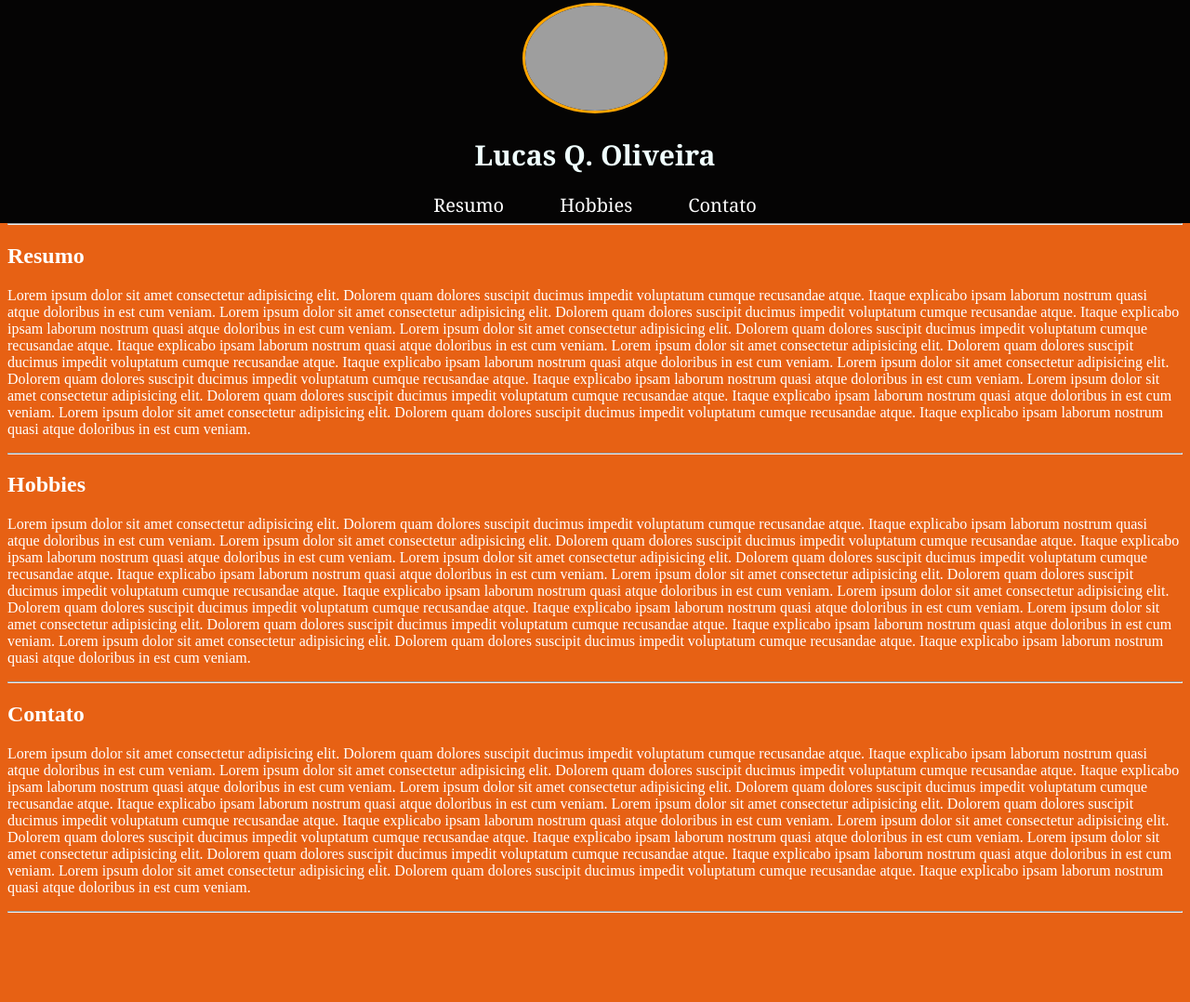
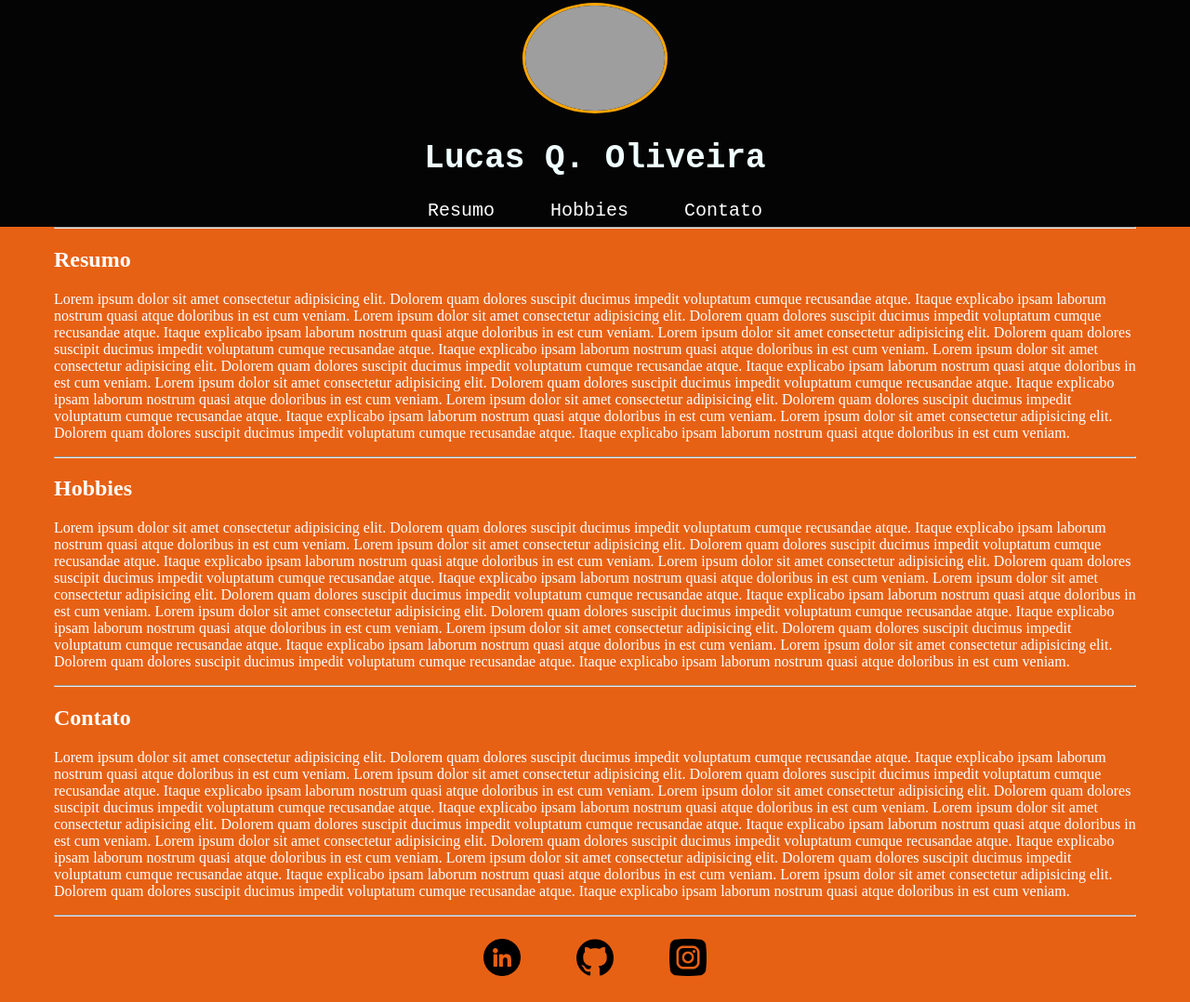
Before and after one commit to Kiminasu/Projeto-Individual-1-Site, a plain HTML site: page Individual.html in a window 1280 px wide. Shown: the part 27-1105 px from the top of the page at 93% size. Before the commit the page ends 1017 px from the top, so only its background shows below. Drawn offline with Linux system fonts and the light colour scheme; grey boxes are pictures that could not be loaded.

Commit message:
atualização 10/12/2022

```diff
--- a/Individual.css
+++ b/Individual.css
@@ -8,6 +8,7 @@
   color: #ffffff;
 }
 nav{
+    font-family:monospace ;
     display: flex;
     justify-content: center;
 }
@@ -38,3 +39,27 @@ body{
  background-color:rgb(231, 97, 20);
 
 }
+footer img{
+  width: 40px;
+  height: 40px;
+  justify-content: center;
+}
+footer{
+  display: flex;
+  justify-content: center;
+  text-align: center;
+  padding: 16px;
+}
+footer a{
+margin: 0px 30px;
+}
+.container{
+  padding: 0px 50px;
+}
+nav a:hover{
+  color: green;
+}
+#nome{
+  font-size: larger;
+  font-family:monospace;
+}
--- a/Individual.html
+++ b/Individual.html
@@ -7,10 +7,13 @@
 </head>
 <body>
     <!--Aqui é o Cabeçalho com a imagem e o nav bar-->
+
   <header>
         <div id="div1">
           <img id="profile" src="https://img.freepik.com/vetores-gratis/olho-de-dragao-monocromatico_225004-1261.jpg?w=740&t=st=1665587194~exp=1665587794~hmac=76c57fd4d4f81d8c8cdbcf295882caec91a294ca5a03e04e82316a7010150987">
-            <h1>Lucas Q. Oliveira</h1>
+        <div id="nome">
+          <h1>Lucas Q. Oliveira</h1>
+          </div>
                 <div id="nav1">
                     <nav>
                         <span><a href="#div2">Resumo</a></span>
@@ -20,6 +23,7 @@
                 </div>
         </div>
     </header>
+    <div class="container">
     <hr>
     <div id="div2">
         <!--Aqui é o conteúdo do site-->
@@ -61,10 +65,19 @@
             Lorem ipsum dolor sit amet consectetur adipisicing elit. Dolorem quam dolores suscipit ducimus impedit voluptatum cumque recusandae atque. Itaque explicabo ipsam laborum nostrum quasi atque doloribus in est cum veniam.
         </p>
         </main>
+        <hr>
         <footer>
-
+            <a href="https://www.linkedin.com/in/lucas-queiroz-51730521b/" target="_blank" rel="noopener noreferrer">
+                <img src="./folder/linkedin (1).png">
+            </a>
+            <a href="https://github.com/Kiminasu" target="_blank" rel="noopener noreferrer">
+                <img src="./folder/github.png">
+            </a>
+            <a href="https://www.instagram.com/kimi_qz/" target="_blank" rel="noopener noreferrer">
+                <img src="./folder/instagram.png">
+            </a>
         </footer>
     </div>
-    <hr>
+    </div>
 </body>
 </html>
```
